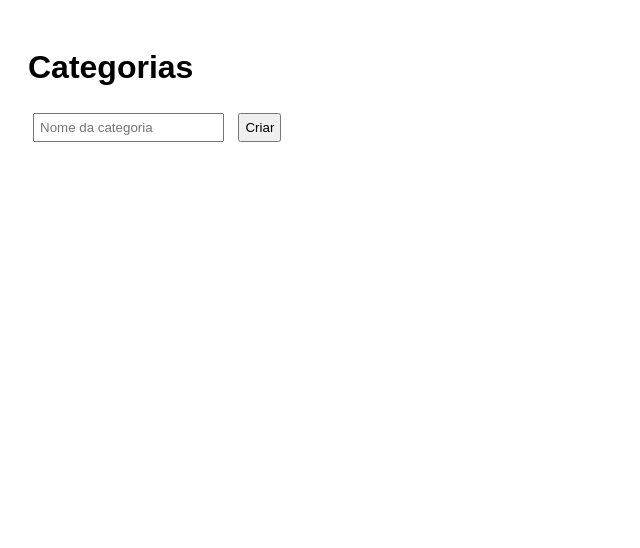
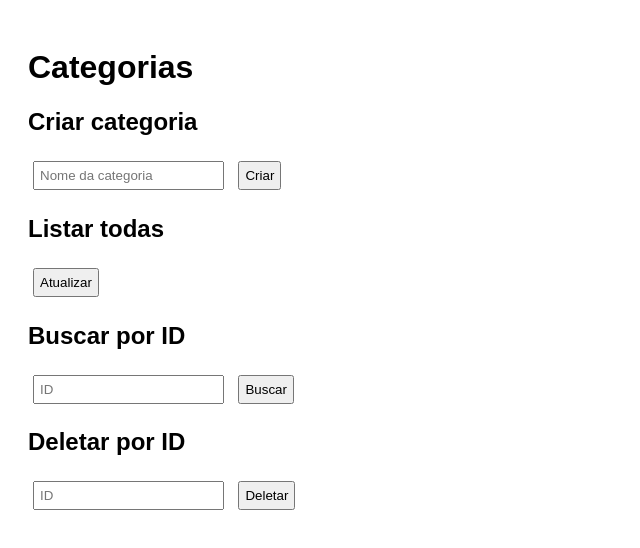
Before and after one commit to Leandrotxr/prova-estagiario, a plain HTML site: page frontend/categorias.html in a window 1280 px wide. Shown: the whole page, without its empty margins (0-640 px from the left). Drawn offline with Linux system fonts and the light colour scheme; no server answers.

Commit message:
fix: ajustando o js e o html de categorias

```diff
--- a/frontend/categorias.html
+++ b/frontend/categorias.html
@@ -6,14 +6,41 @@
     <link rel="stylesheet" href="css/style.css">
 </head>
 <body>
-    <h1>Categorias</h1>
 
+<h1>Categorias</h1>
+
+<!-- CRIAR -->
+<section>
+    <h2>Criar categoria</h2>
     <input id="nomeCategoria" placeholder="Nome da categoria">
     <button onclick="criarCategoria()">Criar</button>
+</section>
 
+<!-- LISTAR -->
+<section>
+    <h2>Listar todas</h2>
+    <button onclick="listarCategorias()">Atualizar</button>
     <ul id="listaCategorias"></ul>
+</section>
 
-    <script src="js/api.js"></script>
-    <script src="js/categorias.js"></script>
+<!-- BUSCAR -->
+<section>
+    <h2>Buscar por ID</h2>
+    <input id="buscarId" type="number" placeholder="ID">
+    <button onclick="buscarCategoria()">Buscar</button>
+    <p id="resultadoBusca"></p>
+</section>
+
+<!-- DELETAR -->
+<section>
+    <h2>Deletar por ID</h2>
+    <input id="deletarId" type="number" placeholder="ID">
+    <button onclick="deletarCategoria()">Deletar</button>
+    <p id="resultadoDelete"></p>
+</section>
+
+<script src="js/api.js"></script>
+<script src="js/categorias.js"></script>
+
 </body>
 </html>
--- a/frontend/js/categorias.js
+++ b/frontend/js/categorias.js
@@ -1,6 +1,9 @@
 function listarCategorias() {
     fetch(`${API_URL}/categorias/`)
-        .then(res => res.json())
+        .then(res => {
+            if (!res.ok) throw new Error("Erro ao listar");
+            return res.json();
+        })
         .then(dados => {
             const lista = document.getElementById("listaCategorias");
             lista.innerHTML = "";
@@ -10,18 +13,85 @@ function listarCategorias() {
                 li.textContent = `${cat.id} - ${cat.nome}`;
                 lista.appendChild(li);
             });
+        })
+        .catch(err => {
+            console.error(err);
         });
 }
 
 function criarCategoria() {
     const nome = document.getElementById("nomeCategoria").value;
 
+    if (!nome) {
+        alert("Informe o nome da categoria");
+        return;
+    }
+
     fetch(`${API_URL}/categorias/criar_categoria`, {
         method: "POST",
-        headers: { "Content-Type": "application/json" },
+        headers: {
+            "Content-Type": "application/json"
+        },
         body: JSON.stringify({ nome })
     })
-    .then(() => listarCategorias());
+    .then(res => {
+        if (!res.ok) throw new Error("Erro ao criar");
+        document.getElementById("nomeCategoria").value = "";
+        listarCategorias();
+    })
+    .catch(err => {
+        console.error(err);
+    });
+}
+
+function buscarCategoria() {
+    const id = document.getElementById("buscarId").value;
+
+    if (!id) {
+        alert("Informe o ID");
+        return;
+    }
+
+    fetch(`${API_URL}/categorias/${id}`)
+        .then(res => {
+            if (!res.ok) throw new Error("Não encontrada");
+            return res.json();
+        })
+        .then(cat => {
+            document.getElementById("resultadoBusca").innerText =
+                `${cat.id} - ${cat.nome}`;
+        })
+        .catch(() => {
+            document.getElementById("resultadoBusca").innerText =
+                "Categoria não encontrada";
+        });
+}
+
+function deletarCategoria() {
+    const id = document.getElementById("deletarId").value;
+
+    if (!id) {
+        alert("Informe o ID");
+        return;
+    }
+
+    fetch(`${API_URL}/categorias/deletar_categoria`, {
+        method: "DELETE",
+        headers: {
+            "Content-Type": "application/json"
+        },
+        body: JSON.stringify({ id: Number(id) })
+    })
+    .then(res => {
+        if (!res.ok) throw new Error("Erro ao deletar");
+        document.getElementById("resultadoDelete").innerText =
+            "Categoria deletada com sucesso";
+        listarCategorias();
+    })
+    .catch(() => {
+        document.getElementById("resultadoDelete").innerText =
+            "Erro ao deletar categoria";
+    });
 }
 
 listarCategorias();
```
Also changed, not shown: 1 other file.
